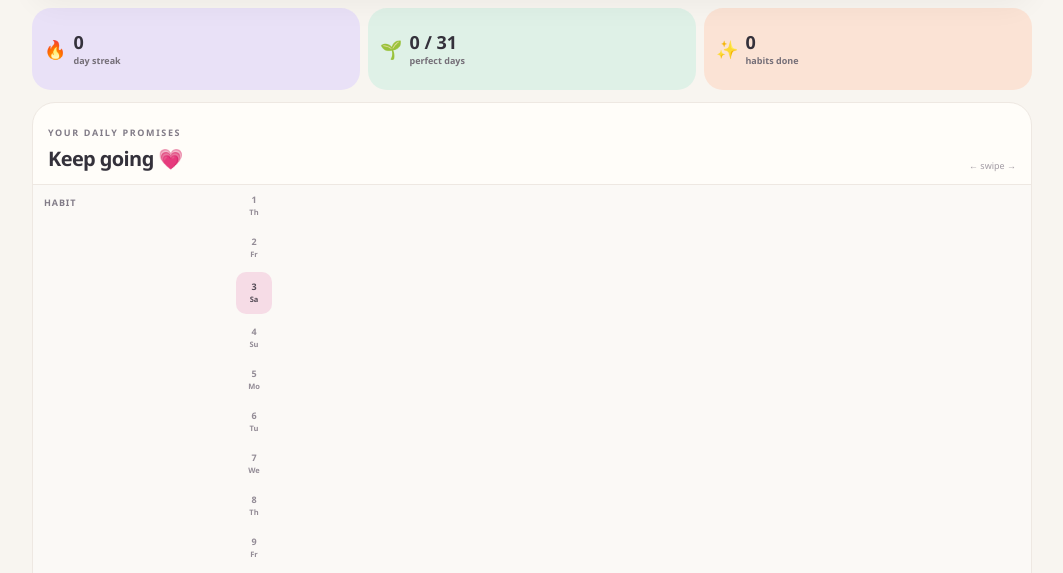
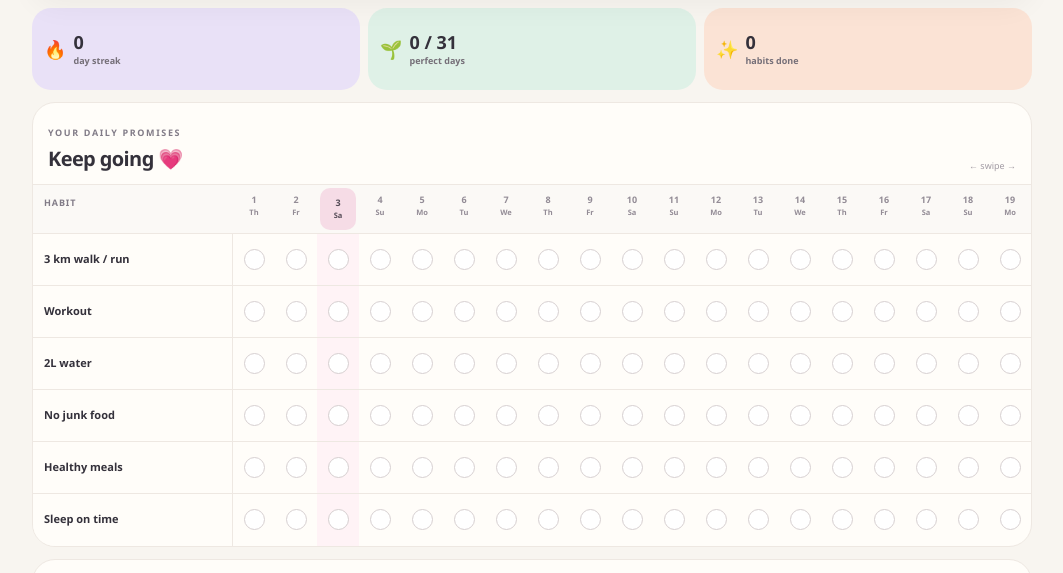
Before and after one commit to mayurgnu/daily-tracker, a plain HTML site: page index.html in a window 1280 px wide. Shown: the part 221-794 px from the top of the page, without its empty margins (108-1171 px from the left). Drawn offline with Linux system fonts and the light colour scheme; no server answers.

Commit message:
Layout fix
Layout fix

```diff
--- a/style.css
+++ b/style.css
@@ -36,7 +36,9 @@ display:grid;place-items:center;background:conic-gradient(var(--green) 0deg,#fff
 .tracker-title h2,.today-card h2{font-size:20px;letter-spacing:-.03em;margin:4px 0 0}
 .swipe{font-size:9px;color:#a19aa3}
 .tracker-scroll{overflow-x:auto;-webkit-overflow-scrolling:touch}
-.tracker-head,.habit-row{display:grid;grid-template-columns:142px repeat(var(--days),36px);min-width:calc(142px + var(--days)*36px)}
+.tracker-head,.habit-row{display:grid;min-width:calc(142px + var(--days)*36px)}
+.tracker-head{grid-template-columns:142px calc(var(--days)*36px)}
+.day-labels{display:grid;grid-template-columns:repeat(var(--days),36px)}
 .tracker-head{background:#fbf9f6;border-top:1px solid var(--line);border-bottom:1px solid var(--line)}
 .habit-label{position:sticky;left:0;z-index:3;background:#fbf9f6;padding:11px;font-size:9px;font-weight:900;color:var(--muted);letter-spacing:.1em}
 .day-label{height:42px;display:flex;flex-direction:column;align-items:center;justify-content:center;font-size:9px;font-weight:800;color:#938c96;line-height:12px}
@@ -70,5 +72,5 @@ font-size:10px;font-weight:800;color:var(--ink);cursor:pointer}
 .modal-head h2{margin:4px 0;font-size:23px}.modal-box p{font-size:11px;color:var(--muted);line-height:1.5}
 textarea{width:100%;border:1px solid var(--line);background:#fff;border-radius:15px;padding:12px;resize:vertical;outline:none}
 .primary-btn{width:100%;border:0;background:#83b99d;color:white;border-radius:15px;padding:13px;margin-top:10px;font-weight:900}
-@media(min-width:700px){.app{padding:35px 25px}.tracker-head,.habit-row{grid-template-columns:200px repeat(var(--days),42px);min-width:calc(200px + var(--days)*42px)}}
-@media(max-width:380px){.tracker-head,.habit-row{grid-template-columns:128px repeat(var(--days),34px);min-width:calc(128px + var(--days)*34px)}.habit-name{font-size:10px}}
+@media(min-width:700px){.app{padding:35px 25px}.tracker-head{grid-template-columns:200px calc(var(--days)*42px)}.habit-row{grid-template-columns:200px repeat(var(--days),42px);min-width:calc(200px + var(--days)*42px)}.day-labels{grid-template-columns:repeat(var(--days),42px)}}
+@media(max-width:380px){.tracker-head{grid-template-columns:128px calc(var(--days)*34px)}.habit-row{grid-template-columns:128px repeat(var(--days),34px);min-width:calc(128px + var(--days)*34px)}.day-labels{grid-template-columns:repeat(var(--days),34px)}.habit-name{font-size:10px}}
```
